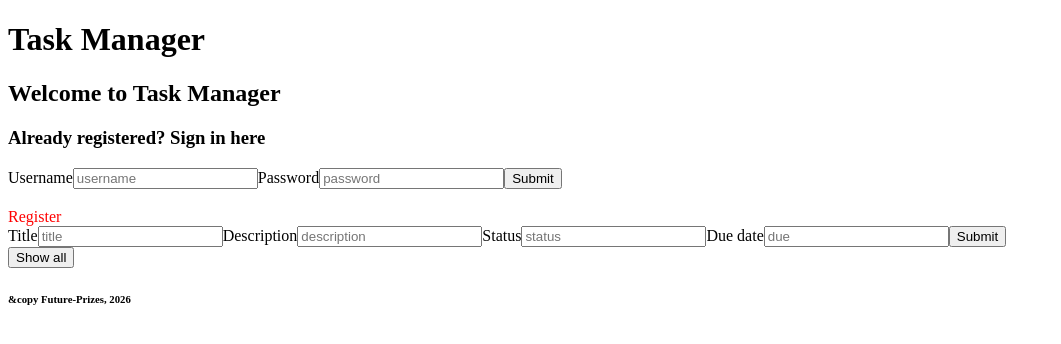
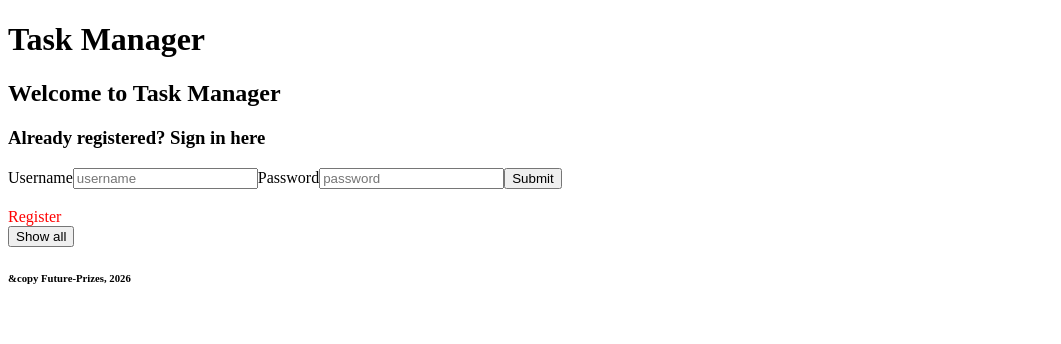
Before and after one commit to future-prizes/task-manager, a React (Vite) app: page / in a window 1280 px wide. Shown: the top 344 px of the page, without its empty margins (0-1061 px from the left). Built offline with nearby package versions, Linux system fonts and the light colour scheme.

Commit message:
fixed error handling in new-post api route. Changed status imput to select

```diff
--- a/src/App.jsx
+++ b/src/App.jsx
@@ -10,35 +10,6 @@ function App() {
   const [userId, setUserId] = useState("")
   const [tasks , setTasks] = useState([])
 
-
-
-
-  async function newPost(event) {
-
-    event.preventDefault();
-    const taskForm = event.target;
-    const h1 = document.querySelector("h1");
-    const newTaskURL = "/api/new-post";
-    const newPostFormData = new FormData(taskForm);
-    try {
-      const result = await fetch(newTaskURL, {
-        method: "POST",
-        body: newPostFormData,
-      });
-      if (!result.ok) {
-        throw new Error("No response");
-      } else {
-        const response = await result.json();
-        h1.textContent = response;
-      }
-    } catch (error) {
-      return error.message;
-    }
-    finally{
-        taskForm.reset()
-    }
-    taskForm.reset();
-  }
 
   // test functions
   async function showAll() {
@@ -63,7 +34,7 @@ function App() {
         <h1>Task Manager</h1>
       </header>
       {loggedIn===true ? <Dashboard loggedIn = {loggedIn} setLoggedIn={setLoggedIn} user_id={userId} setUserId = {setUserId} tasks={tasks} setTasks={setTasks}/> : <Landing setUserId={setUserId} setLoggedIn={setLoggedIn}/>}
-      <NewPost newPost = {newPost}/>
+
       <button onClick={showAll}>Show all</button>
       <h2></h2>
 
--- a/src/dashboard.jsx
+++ b/src/dashboard.jsx
@@ -1,6 +1,7 @@
 import Task from "./task"
 import EmptyDash from "./emptyDash"
 import { useEffect } from "react"
+import NewPost from "./newPost"
 
 function Dashboard({setLoggedIn, user_id, setUserId, tasks, setTasks}) {
 
@@ -15,7 +16,7 @@ function Dashboard({setLoggedIn, user_id, setUserId, tasks, setTasks}) {
                 throw new Error("no response")
             }
             const fetchedTasks = await result.json()
-
+            console.log(fetchedTasks)
 
             setTasks(fetchedTasks.map((task)=>({
                 title: task.title,
@@ -72,6 +73,7 @@ function Dashboard({setLoggedIn, user_id, setUserId, tasks, setTasks}) {
 
             </Task>
         ))}
+        <NewPost/>
         <h2></h2>
         <button onClick = {logout}>Logout</button>
 
--- a/src/newPost.jsx
+++ b/src/newPost.jsx
@@ -1,75 +1,69 @@
-import {useState} from "react"
+function NewPost(newPost) {
 
-function NewPost(newPost) {
-    const [title, setTitle] = useState("")
-    const [description, setDescription] = useState("")
-    const [status, setStatus] = useState("")
-    const [due, setDue] = useState("")
+  async function newPost(event) {
+    event.preventDefault();
+    const taskForm = event.target;
+    const newTaskURL = "/api/new-post";
+    const newPostFormData = new FormData(taskForm);
+    if (!taskForm.checkValidity()) {
+      taskForm.checkValidity();
+      return;
+    }
+    try {
+      const result = await fetch(newTaskURL, {
+        method: "POST",
+        credentials:"include",
+        body: newPostFormData,
+      });
+      if (!result.ok) {
+        throw new Error("No response");
+      } else {
+        const response = await result.json();
+        h3.textContent = response.message;
+      }
+    } catch (error) {
+      return error.message;
+    } finally {
+      taskForm.reset();
+    }
+  }
 
-    function inputTitle(e) {
-        setTitle(e.target.value)
-    }
-
-    function inputDescription(e) {
-        setDescription(e.target.value)
-    }
-
-    function inputStatus(e) {
-        setStatus(e.target.value)
-    }
-
-    function inputDue(e) {
-        setDue(e.target.value)
-    }
-
-
-
-    return (
-        <form onSubmit={(event)=>{newPost(event)}}>
-        <label>Title
-            <input
-            value = {title}
-            type="text"
-            required
-            placeholder="title"
-            onChange={inputTitle}
-            />
+  return (
+    <>
+      <form
+        onSubmit={(event) => {
+          newPost(event);
+        }}
+      >
+        <label>
+          Title
+          <input name = "title" type="text" required placeholder="title" />
         </label>
 
-        <label>Description
-            <input
-            value = {description}
-            type="description"
-            required
-            placeholder="description"
-            onChange={inputDescription}
-            />
+        <label>
+          Description
+          <input name = "description"type="test" required placeholder="description" />
         </label>
 
-        <label>Status
-            <input
-            value = {status}
-            type="status"
-            placeholder="status"
-            onChange={inputStatus}
-            />
+        <label>
+          Status
+          <select name="status" required >
+            <option value="to do"></option>
+            <option value="in progress"></option>
+            <option value="completed"></option>
+          </select>
         </label>
 
-        <label>Due date
-            <input
-            value = {due}
-            type="due"
-            placeholder="due"
-            onChange={inputDue}
-            />
+        <label>
+          Due date
+          <input name="due_date"type="text" required placeholder="due" />
         </label>
 
         <button type="submit">Submit</button>
-        </form>
-    )
+      </form>
+      <h3></h3>
+    </>
+  );
 }
 
-
-
-
-export default NewPost
+export default NewPost;
```
Also changed, not shown: 2 other files (tests, documents, lock files or other folders).
